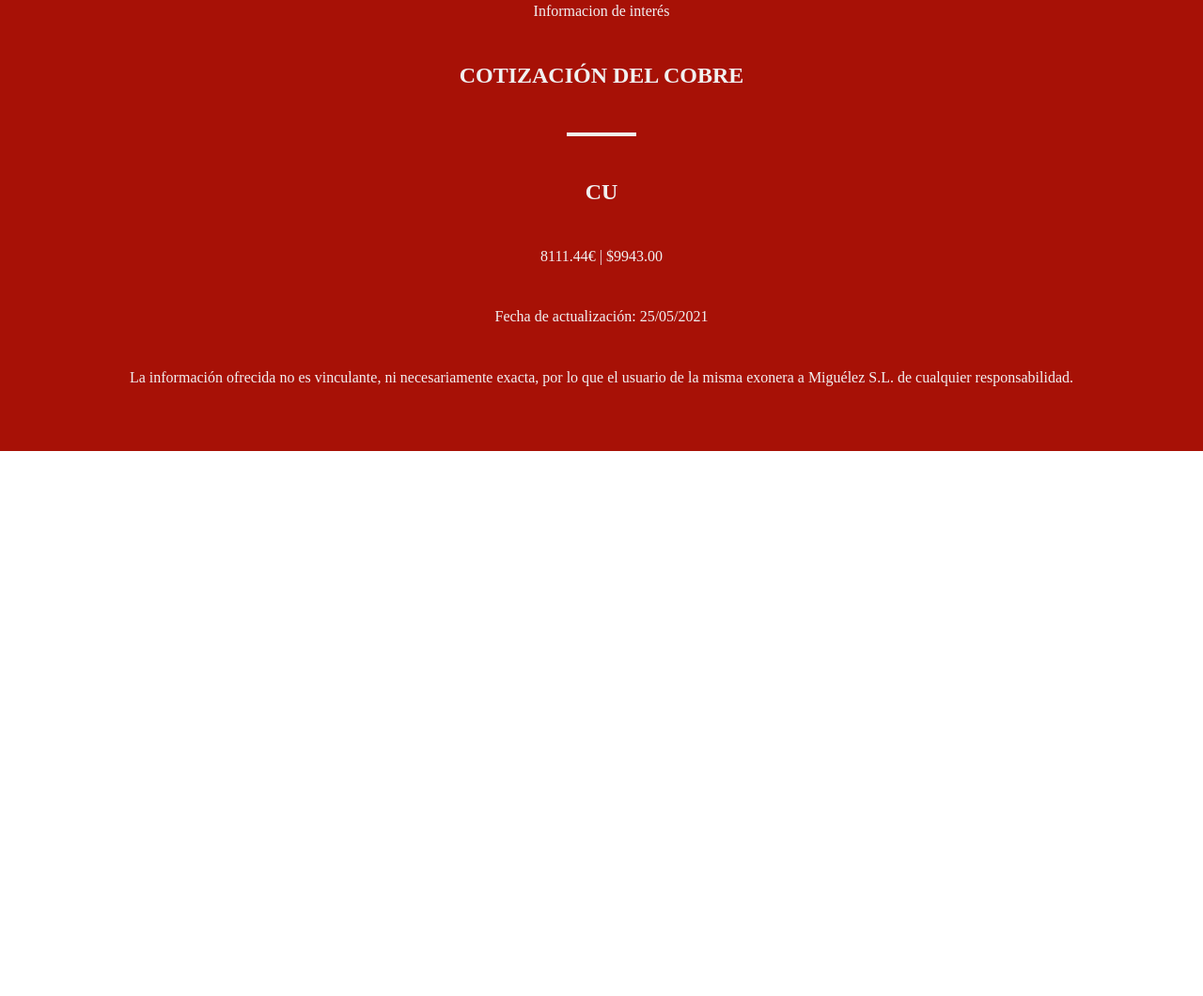
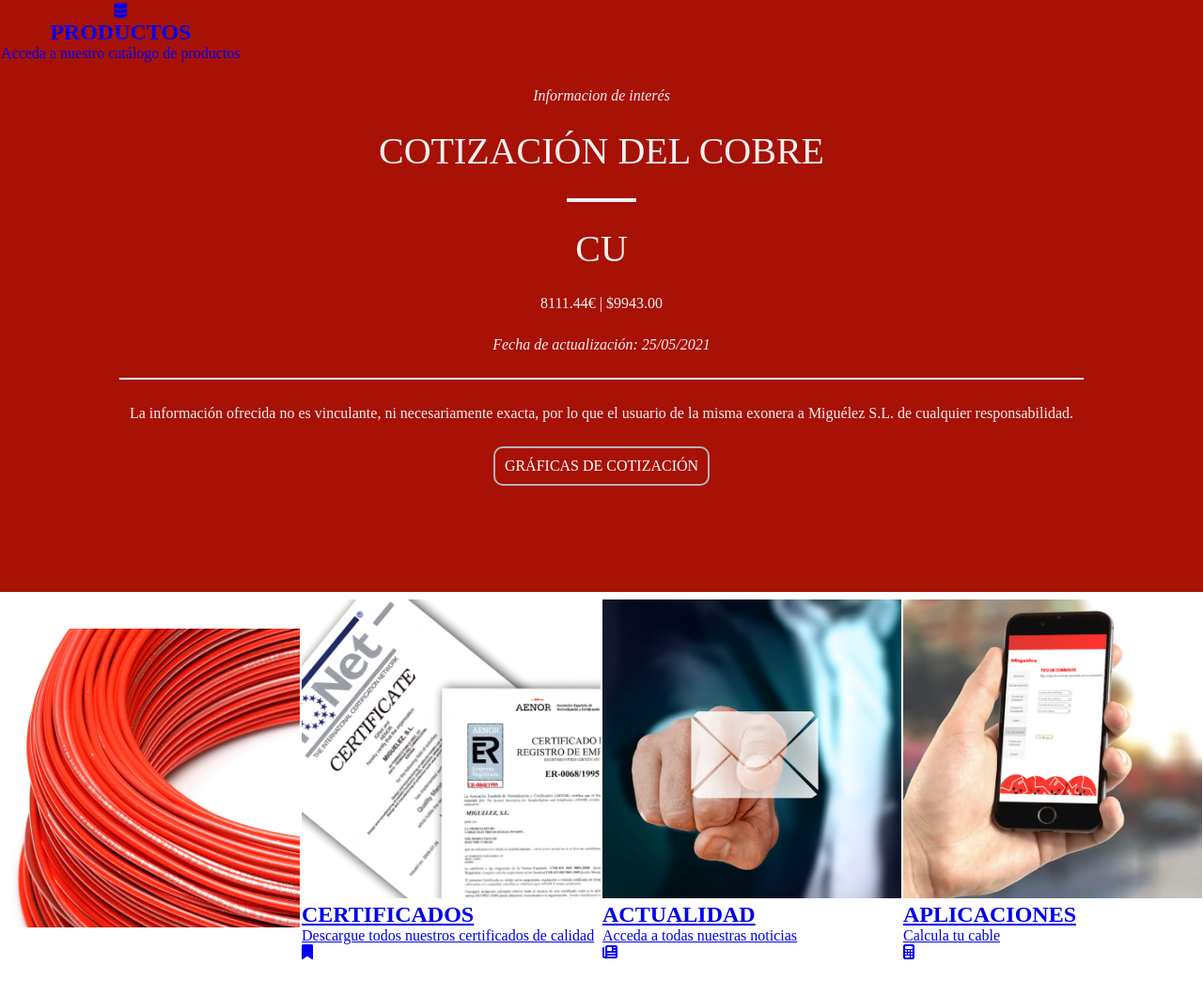
Before and after one commit to ManuelFernandezEsteban/ProyectoMiguelez, a plain HTML site: page index.html in a window 1280 px wide. Shown: the part 634-1694 px from the top of the page at 94% size. Before the commit the page ends 1114 px from the top, so only its background shows below. Drawn offline with nearby package versions, Linux system fonts and the light colour scheme; a web font is replaced by a local one.

Commit message:
continuando con el contenido central de la pagina

```diff
--- a/css/estilos.css
+++ b/css/estilos.css
@@ -14,7 +14,7 @@
 body{
     width: 100%;
     font-family: "monserrat";
-    height: 1000px;
+    height: 2000px;
 }
 
 .wrapSeleccionPais{
@@ -350,6 +350,7 @@ header{
 .linea{
     width: 70px;
     border: 2px solid #F1F1F1;
+    transition: all 300ms;
 }
 .box-cu{
     display: flex;
@@ -358,9 +359,66 @@ header{
     align-items: center;
     background-color: #a71106;
     color: #F1F1F1;
-    height: 500px;
+    height: 650px;
     margin-top: 0px;
+
 }
-.box-cu:first-child{
+.box-cu:hover .linea{
+    width: 200px;
+}
+.box-cu :first-child{
     margin-top: 100px;
+    font-style: italic;
 }
+.box-cu :last-child{
+    margin-bottom: 100px;
+
+}
+.box-cu h2{
+    font-size: 2.5rem;
+    font-weight: lighter;
+}
+.fechaCu{
+    font-style: italic;
+}
+
+.box-cu a{
+    text-decoration: none;
+    color: #ffff;
+    border: 2px solid #b4b3b3;
+    padding: 10px;
+    border-radius: 10px;
+    transition: all 300ms;
+}
+
+.box-cu a:hover{
+    border-color: black;
+    transform: scale(1.1 , 1);
+}
+.lineaFina{
+    width: 80%;
+    border: 0.5px solid #F1F1F1;
+}
+
+.box-cards{
+    display: flex;
+    flex-flow: row nowrap;
+    justify-content: center;
+    align-items: center;
+    height: 400px;
+    overflow: hidden;
+}
+.box-cards article{
+    flex:1;
+    border: 1px solid white;
+    width: 300px;
+}
+.box-cards img{
+    width: 100%;
+}
+
+.cards-content{
+    position: absolute;
+    bottom: 100px;
+    text-align: center;
+}
--- a/index.html
+++ b/index.html
@@ -252,14 +252,57 @@
                 <div class="linea"></div>
                 <h2>CU</h2>
                 <p>8111.44€ | $9943.00</p>
-                <p>Fecha de actualización: 25/05/2021</p>
+                <p class="fechaCu">Fecha de actualización: 25/05/2021</p>
+                <div class="lineaFina"></div>
                 <p>La información ofrecida no es vinculante, ni necesariamente exacta, por lo que el usuario de la misma
                     exonera a Miguélez S.L. de cualquier responsabilidad.</p>
-                <a href="#"></a>
+                <a href="#">GRÁFICAS DE COTIZACIÓN</a>
 
             </section>
         </section>
+        <section class="box-cards">
+            <article>
+                <a  href="#">
+                    <img src="img/miguelez-cables-productos.jpg" alt="productos">
+                    <div class="cards-content">
+                        <i class="fas fa-database"></i>
+                        <h2>PRODUCTOS</h2>
+                        <p>Acceda a nuestro catálogo de productos</p>
 
+                    </div>
+                </a>
+            </article>
+            <article>
+                <a href="#">
+                    <img src="img/miguelez-cables-certificados.jpg" alt="certificados">
+                    <div>
+                        <h2>CERTIFICADOS</h2>
+                        <p>Descargue todos nuestros certificados de calidad</p>
+                        <i class="fas fa-bookmark"></i>
+                    </div>
+                </a>
+            </article>
+            <article>
+                <a href="#">
+                    <img src="img/miguelez-cables-actualidad.jpg" alt="actualidad">
+                    <div>
+                        <h2>ACTUALIDAD</h2>
+                        <p>Acceda a todas nuestras noticias</p>
+                        <i class="fas fa-newspaper"></i>
+                    </div>
+                </a>
+            </article>
+            <article>
+                <a href="#">
+                    <img src="img/miguelez-cables-aplicaciones.jpg" alt="aplicaciones">
+                    <div>
+                        <h2>APLICACIONES</h2>
+                        <p>Calcula tu cable</p>
+                        <i class="fas fa-calculator"></i>
+                    </div>
+                </a>
+            </article>
+        </section>
 
     </div>
 </body>
```
Also changed, not shown: img/miguelez-cables-actualidad.jpg (added), img/miguelez-cables-aplicaciones.jpg (added), img/miguelez-cables-certificados.jpg (added), img/miguelez-cables-productos.jpg (added).
